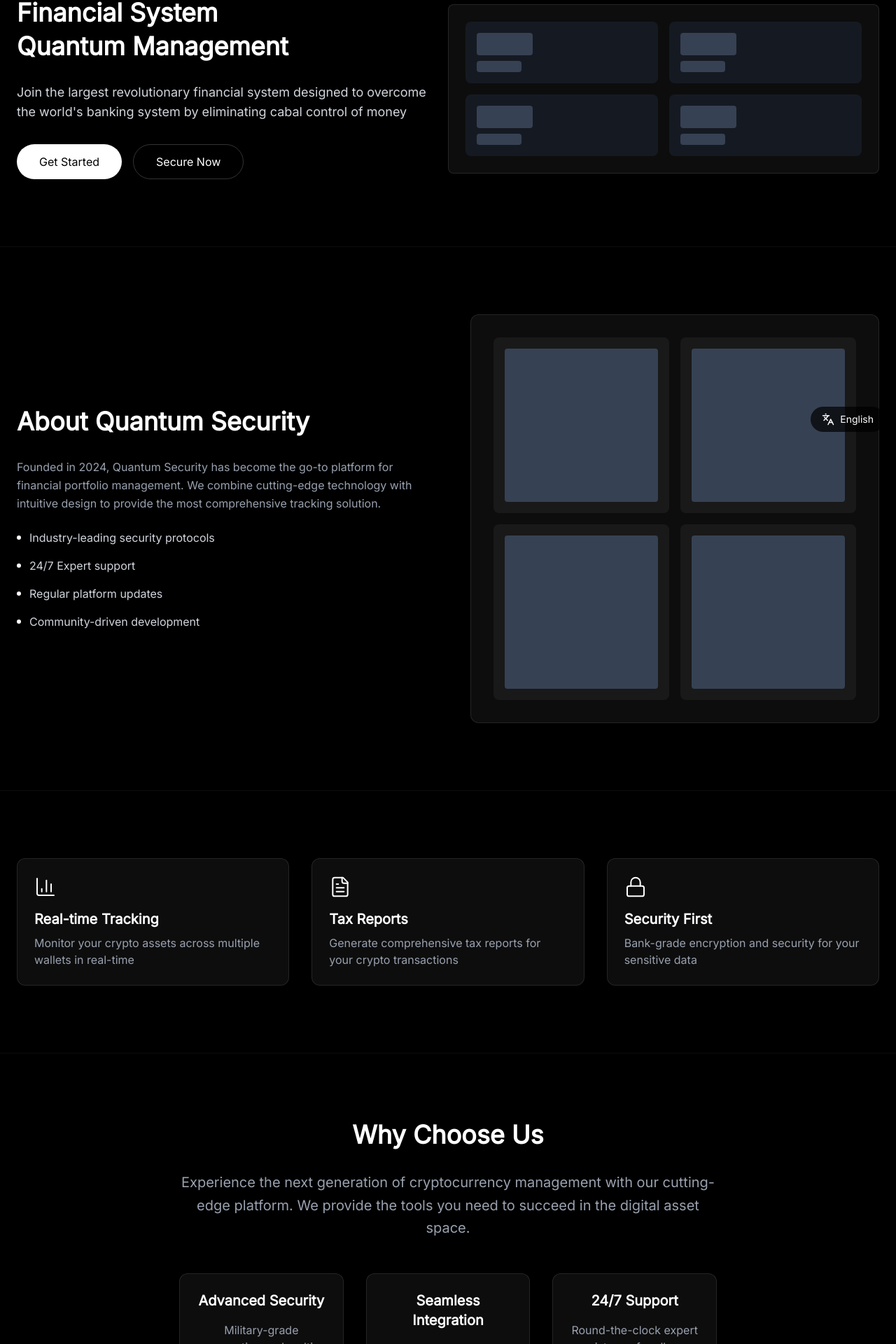
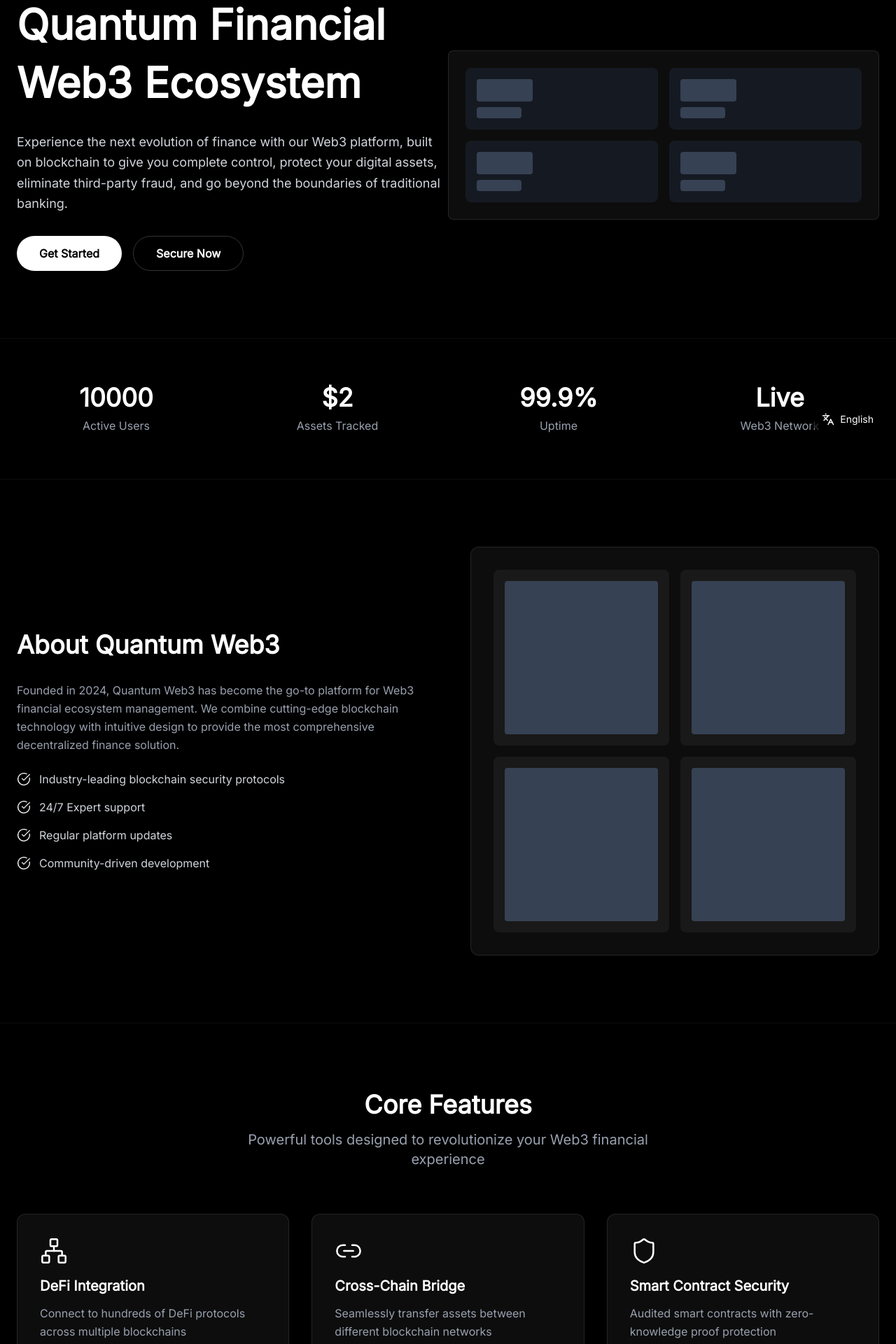
Before and after one commit to nmajufavour16/quantumweb3ledger, a Next.js app in the folder app/: page / in a window 1280 px wide. Shown: the part 167-2087 px from the top of the page at 70% size. Built offline with nearby package versions, Linux system fonts and the light colour scheme.

Commit message:
here we go

```diff
--- a/app/src/app/page.js
+++ b/app/src/app/page.js
@@ -1,82 +1,18 @@
 'use client';
-import Image from "next/image";
 import { useRouter } from 'next/navigation';
-import { BarChart3, FileText, Lock, MapPin, Mail, Phone, CheckCircle, Menu, X, Wallet, Search } from "lucide-react";
-import { useCountAnimation } from '../hooks/useCountAnimation';
-import { useState, useEffect } from 'react';
+import { MapPin, Mail, Phone, CheckCircle, Menu, X, Network, Shield, Globe, Zap, Link2 } from "lucide-react";
+import { useState } from 'react';
 
 export default function Home() {
   const router = useRouter();
   const [isMenuOpen, setIsMenuOpen] = useState(false);
-  const [walletAddress, setWalletAddress] = useState('');
-  const [walletType, setWalletType] = useState(null);
-  const [isChecking, setIsChecking] = useState(false);
-  const [error, setError] = useState('');
-  const [walletData, setWalletData] = useState(null);
 
   const stats = [
     { number: "10000", label: "Active Users", prefix: "" },
     { number: "2", label: "Assets Tracked", prefix: "$" },
-    { number: "99.9", label: "Uptime", suffix: "%" }
+    { number: "99.9", label: "Uptime", suffix: "%" },
+    { number: "Live", label: "Web3 Network", prefix: "" }
   ];
-
-  const checkWalletType = () => {
-    setIsChecking(true);
-    setError('');
-
-    // Simple validation for wallet address
-    if (!walletAddress.trim()) {
-      setError('Please enter a wallet address');
-      setIsChecking(false);
-      return;
-    }
-
-    // Check wallet type based on address format
-    // Bitcoin addresses typically start with 1, 3, or bc1
-    // Ripple addresses typically start with r
-    // Stellar addresses typically start with G
-
-    let type = null;
-    let walletInfo = null;
-
-    if (walletAddress.startsWith('1') || walletAddress.startsWith('3') || walletAddress.startsWith('bc1')) {
-      type = 'Bitcoin';
-      walletInfo = {
-        type: 'Bitcoin',
-        address: walletAddress,
-        format: walletAddress.startsWith('bc1') ? 'Native SegWit' :
-                walletAddress.startsWith('3') ? 'SegWit' : 'Legacy',
-        timestamp: new Date().toISOString()
-      };
-    } else if (walletAddress.startsWith('r')) {
-      type = 'Ripple';
-      walletInfo = {
-        type: 'Ripple',
-        address: walletAddress,
-        format: 'Standard',
-        timestamp: new Date().toISOString()
-      };
-    } else if (walletAddress.startsWith('G')) {
-      type = 'Stellar';
-      walletInfo = {
-        type: 'Stellar',
-        address: walletAddress,
-        format: 'Standard',
-        timestamp: new Date().toISOString()
-      };
-    } else {
-      setError('Unable to determine wallet type. Please check the address format.');
-      setIsChecking(false);
-      return;
-    }
-
-    // Log the wallet information to the console
-    console.log('Wallet Type Detected:', walletInfo);
-
-    setWalletType(type);
-    setWalletData(walletInfo);
-    setIsChecking(false);
-  };
 
   return (
     <div className="min-h-screen bg-black font-sans">
@@ -84,7 +20,7 @@ export default function Home() {
       <nav className="sticky top-0 z-50 backdrop-blur-lg bg-black/90 border-b border-white/5 animate-slide-down">
         <div className="container mx-auto px-6 py-4">
           <div className="flex justify-between items-center">
-            <div className="text-2xl font-bold text-white">Quantum Security</div>
+            <div className="text-2xl font-bold text-white">Quantum Web3</div>
             <div className="flex items-center gap-8">
               <div className="hidden md:flex gap-6">
                 <a href="#features" className="text-gray-200 hover:text-white">Features</a>
@@ -129,21 +65,21 @@ export default function Home() {
       <div className="container mx-auto px-6 py-24">
         <div className="flex flex-col md:flex-row items-center justify-between">
           <div className="md:w-1/2 animate-fade-in" style={{ "--delay": "300ms" }}>
-            <h1 className="text-4xl font-bold mb-8 text-white">
-              Financial System
+            <h1 className="text-5xl md:text-6xl font-bold mb-8 text-white leading-tight">
+              Quantum Financial
               <span className="block mt-2 text-white">
-                Quantum Management
+                Web3 Ecosystem
               </span>
             </h1>
-            <p className="text-gray-300 mb-8 text-lg">
-            Join the largest revolutionary financial system designed to overcome the world's banking system by eliminating cabal control of money
+            <p className="text-gray-300 mb-8 text-lg leading-relaxed">
+              Experience the next evolution of finance with our Web3 platform, built on blockchain to give you complete control, protect your digital assets, eliminate third-party fraud, and go beyond the boundaries of traditional banking.
             </p>
             <div className="flex gap-4">
-              <button onClick={() => router.push('/signup')} className="px-8 py-3 rounded-full bg-white text-black hover:bg-gray-200 transition-colors">
+              <button onClick={() => router.push('/signup')} className="px-8 py-3 rounded-full bg-white text-black hover:bg-gray-200 transition-colors font-semibold">
                 Get Started
               </button>
-              <button onClick={() => router.push('/secure-wallet')} className="px-8 py-3 rounded-full border border-white/20 text-white hover:bg-white/10 transition-colors">
-               Secure Now
+              <button onClick={() => router.push('/secure-wallet')} className="px-8 py-3 rounded-full border border-white/20 text-white hover:bg-white/10 transition-colors font-semibold">
+                Secure Now
               </button>
             </div>
           </div>
@@ -163,24 +99,40 @@ export default function Home() {
         </div>
       </div>
 
+      {/* Statistics Section */}
+      <div className="py-16 bg-black border-t border-white/5">
+        <div className="container mx-auto px-6">
+          <div className="grid grid-cols-2 md:grid-cols-4 gap-8">
+            {stats.map((stat, i) => (
+              <div key={i} className="text-center animate-fade-up" style={{ "--delay": `${i * 100}ms` }}>
+                <div className="text-3xl md:text-4xl font-bold text-white mb-2">
+                  {stat.prefix}{stat.number}{stat.suffix}
+                </div>
+                <div className="text-gray-400 text-sm md:text-base">{stat.label}</div>
+              </div>
+            ))}
+          </div>
+        </div>
+      </div>
+
       {/* About Section */}
       <div className="py-24 bg-black border-t border-white/5">
         <div className="container mx-auto px-6">
           <div className="grid md:grid-cols-2 gap-16 items-center">
             <div>
-              <h2 className="text-4xl font-bold mb-8 text-white">About Quantum Security</h2>
+              <h2 className="text-4xl font-bold mb-8 text-white">About Quantum Web3</h2>
               <p className="text-gray-400 mb-6 leading-relaxed">
-                Founded in 2024, Quantum Security has become the go-to platform for financial portfolio management. We combine cutting-edge technology with intuitive design to provide the most comprehensive tracking solution.
+                Founded in 2024, Quantum Web3 has become the go-to platform for Web3 financial ecosystem management. We combine cutting-edge blockchain technology with intuitive design to provide the most comprehensive decentralized finance solution.
               </p>
               <div className="space-y-4">
                 {[
-                  "Industry-leading security protocols",
+                  "Industry-leading blockchain security protocols",
                   "24/7 Expert support",
                   "Regular platform updates",
                   "Community-driven development"
                 ].map((item, i) => (
                   <div key={i} className="flex items-center gap-3">
-                    <div className="w-1.5 h-1.5 bg-white rounded-full"></div>
+                    <CheckCircle className="w-5 h-5 text-white" strokeWidth={1.5} />
                     <p className="text-gray-300">{item}</p>
                   </div>
                 ))}
@@ -203,32 +155,38 @@ export default function Home() {
 
       {/* Features Section */}
       <div className="container mx-auto px-6 py-24 border-t border-white/5" id="features">
+        <div className="text-center mb-16">
+          <h2 className="text-4xl font-bold mb-4 text-white">Core Features</h2>
+          <p className="text-xl text-gray-400 max-w-2xl mx-auto">
+            Powerful tools designed to revolutionize your Web3 financial experience
+          </p>
+        </div>
         <div className="grid md:grid-cols-3 gap-8">
           {[
             {
-              title: "Real-time Tracking",
-              desc: "Monitor your crypto assets across multiple wallets in real-time",
-              icon: BarChart3
+              title: "DeFi Integration",
+              desc: "Connect to hundreds of DeFi protocols across multiple blockchains",
+              icon: Network
             },
             {
-              title: "Tax Reports",
-              desc: "Generate comprehensive tax reports for your crypto transactions",
-              icon: FileText
+              title: "Cross-Chain Bridge",
+              desc: "Seamlessly transfer assets between different blockchain networks",
+              icon: Link2
             },
             {
-              title: "Security First",
-              desc: "Bank-grade encryption and security for your sensitive data",
-              icon: Lock
+              title: "Smart Contract Security",
+              desc: "Audited smart contracts with zero-knowledge proof protection",
+              icon: Shield
             }
           ].map((feature, i) => (
             <div
               key={i}
-              className="p-6 rounded-xl bg-white/5 border border-white/10 hover:bg-white/10 transition-all duration-300 animate-fade-up"
+              className="p-8 rounded-xl bg-white/5 border border-white/10 hover:bg-white/10 transition-all duration-300 animate-fade-up"
               style={{ "--delay": `${i * 100 + 200}ms` }}
             >
-              <feature.icon className="w-8 h-8 mb-4 text-white" strokeWidth={1.5} />
-              <h3 className="text-xl font-semibold text-white mb-2">{feature.title}</h3>
-              <p className="text-gray-400">{feature.desc}</p>
+              <feature.icon className="w-10 h-10 mb-4 text-white" strokeWidth={1.5} />
+              <h3 className="text-xl font-semibold text-white mb-3">{feature.title}</h3>
+              <p className="text-gray-400 leading-relaxed">{feature.desc}</p>
             </div>
           ))}
         </div>
@@ -236,7 +194,7 @@ export default function Home() {
 
       {/* Why Choose Us Section */}
       <div className="container mx-auto px-6 py-24 border-t border-white/5" id="pricing">
-        <div className="max-w-3xl mx-auto text-center">
+        <div className="max-w-4xl mx-auto text-center">
           <h2 className="text-4xl font-bold mb-8 text-white">Why Choose Us</h2>
           <p className="text-xl text-gray-400 leading-relaxed mb-12">
             Experience the next generation of cryptocurrency management with our cutting-edge platform. We provide the tools you need to succeed in the digital asset space.
@@ -244,107 +202,30 @@ export default function Home() {
           <div className="grid md:grid-cols-3 gap-8">
             {[
               {
-                title: "Advanced Security",
-                description: "Military-grade encryption and multi-layer security protocols"
+                title: "Decentralized Security",
+                description: "No single point of failure with distributed ledger technology",
+                icon: Shield
               },
               {
-                title: "Seamless Integration",
-                description: "Connect with multiple wallets and exchanges effortlessly"
+                title: "Permissionless Access",
+                description: "Access financial services without traditional banking barriers",
+                icon: Zap
               },
               {
-                title: "24/7 Support",
-                description: "Round-the-clock expert assistance for all your needs"
+                title: "Global Interoperability",
+                description: "Connect with protocols and networks worldwide seamlessly",
+                icon: Globe
               }
             ].map((item, i) => (
-              <div key={i} className="p-6 rounded-xl bg-white/5 border border-white/10">
+              <div key={i} className="p-8 rounded-xl bg-white/5 border border-white/10 hover:bg-white/10 transition-all duration-300">
+                <item.icon className="w-10 h-10 mb-4 text-white mx-auto" strokeWidth={1.5} />
                 <h3 className="text-xl font-semibold text-white mb-4">{item.title}</h3>
-                <p className="text-gray-400">{item.description}</p>
+                <p className="text-gray-400 leading-relaxed">{item.description}</p>
               </div>
             ))}
           </div>
         </div>
       </div>
-
-      {/* Wallet Type Checker Section */}
-      {/* <div className="py-24 bg-black border-t border-white/5">
-        <div className="container mx-auto px-6">
-          <div className="max-w-3xl mx-auto text-center">
-            <h2 className="text-4xl font-bold mb-8 text-white">Check Your Wallet Type</h2>
-            <p className="text-xl text-gray-400 leading-relaxed mb-12">
-              Enter your wallet address to determine if it's a Bitcoin, Ripple, or Stellar wallet.
-            </p>
-
-            <div className="bg-white/5 p-8 rounded-2xl border border-white/10">
-              <div className="flex flex-col md:flex-row gap-4 mb-6">
-                <div className="flex-1">
-                  <input
-                    type="text"
-                    value={walletAddress}
-                    onChange={(e) => setWalletAddress(e.target.value)}
-                    placeholder="Enter your wallet address..."
-                    className="w-full bg-gray-900/50 border border-white/10 rounded-xl px-4 py-3 text-white focus:outline-none focus:border-blue-500"
-                  />
-                </div>
-                <button
-                  onClick={checkWalletType}
-                  disabled={isChecking}
-                  className="px-6 py-3 rounded-xl bg-blue-500 text-white hover:bg-blue-600 transition-colors flex items-center justify-center gap-2"
-                >
-                  {isChecking ? (
-                    <>
-                      <div className="w-5 h-5 border-t-2 border-white rounded-full animate-spin"></div>
-                      Checking...
-                    </>
-                  ) : (
-                    <>
-                      <Search size={18} />
-                      Check Wallet
-                    </>
-                  )}
-                </button>
-              </div>
-
-              {error && (
-                <div className="mb-6 p-4 bg-red-500/10 border border-red-500/20 rounded-xl text-red-400">
-                  {error}
-                </div>
-              )}
-
-              {walletType && (
-                <div className="p-6 bg-green-500/10 border border-green-500/20 rounded-xl">
-                  <div className="flex items-center justify-center gap-3 mb-4">
-                    <Wallet size={24} className="text-green-400" />
-                    <h3 className="text-xl font-semibold text-white">Wallet Type Detected</h3>
-                  </div>
-                  <p className="text-2xl font-bold text-green-400 mb-2">{walletType}</p>
-                  <p className="text-gray-400">
-                    This appears to be a {walletType} wallet address.
-                    {walletType === 'Bitcoin' && ' Bitcoin addresses typically start with 1, 3, or bc1.'}
-                    {walletType === 'Ripple' && ' Ripple addresses typically start with r.'}
-                    {walletType === 'Stellar' && ' Stellar addresses typically start with G.'}
-                  </p>
-
-                  {walletData && (
-                    <div className="mt-4 p-4 bg-white/5 rounded-lg text-left">
-                      <h4 className="text-white font-medium mb-2">Wallet Details:</h4>
-                      <div className="grid grid-cols-2 gap-2 text-sm">
-                        <div className="text-gray-400">Type:</div>
-                        <div className="text-white">{walletData.type}</div>
-                        <div className="text-gray-400">Format:</div>
-                        <div className="text-white">{walletData.format}</div>
-                        <div className="text-gray-400">Address:</div>
-                        <div className="text-white font-mono text-xs break-all">{walletData.address}</div>
-                        <div className="text-gray-400">Detected:</div>
-                        <div className="text-white">{new Date(walletData.timestamp).toLocaleString()}</div>
-                      </div>
-                    </div>
-                  )}
-                </div>
-              )}
-            </div>
-          </div>
-        </div>
-      </div> */}
 
       {/* Contact Section */}
       <div className="py-24 bg-white border-t border-gray-100 animate-fade-in" id="contact">
@@ -402,8 +283,8 @@ export default function Home() {
         <div className="container mx-auto px-6 py-12">
           <div className="grid md:grid-cols-4 gap-8">
             <div>
-              <h4 className="text-lg font-semibold text-white mb-4">Quantum Security</h4>
-              <p className="text-gray-400">Advanced financial portfolio tracking and management system.</p>
+              <h4 className="text-lg font-semibold text-white mb-4">Quantum Web3</h4>
+              <p className="text-gray-400">Advanced Web3 financial ecosystem and decentralized finance platform.</p>
             </div>
             <div>
               <h4 className="text-lg font-semibold text-white mb-4">Product</h4>
@@ -431,7 +312,7 @@ export default function Home() {
             </div>
           </div>
           <div className="mt-12 pt-8 border-t border-white/5 text-center text-gray-400">
-            © 2024 Quantum Security. All rights reserved.
+            © 2024 Quantum Web3. All rights reserved.
           </div>
         </div>
       </footer>
```
